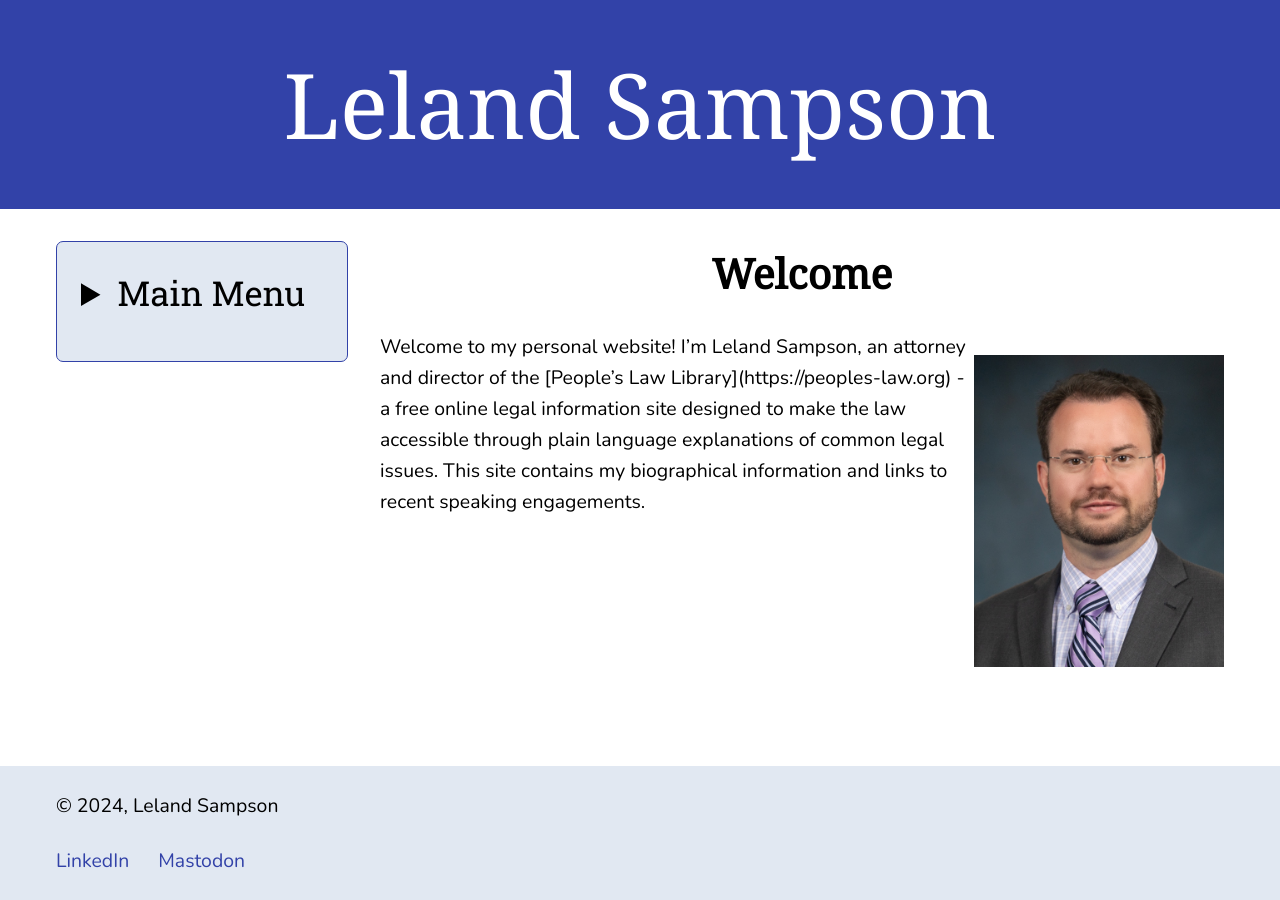
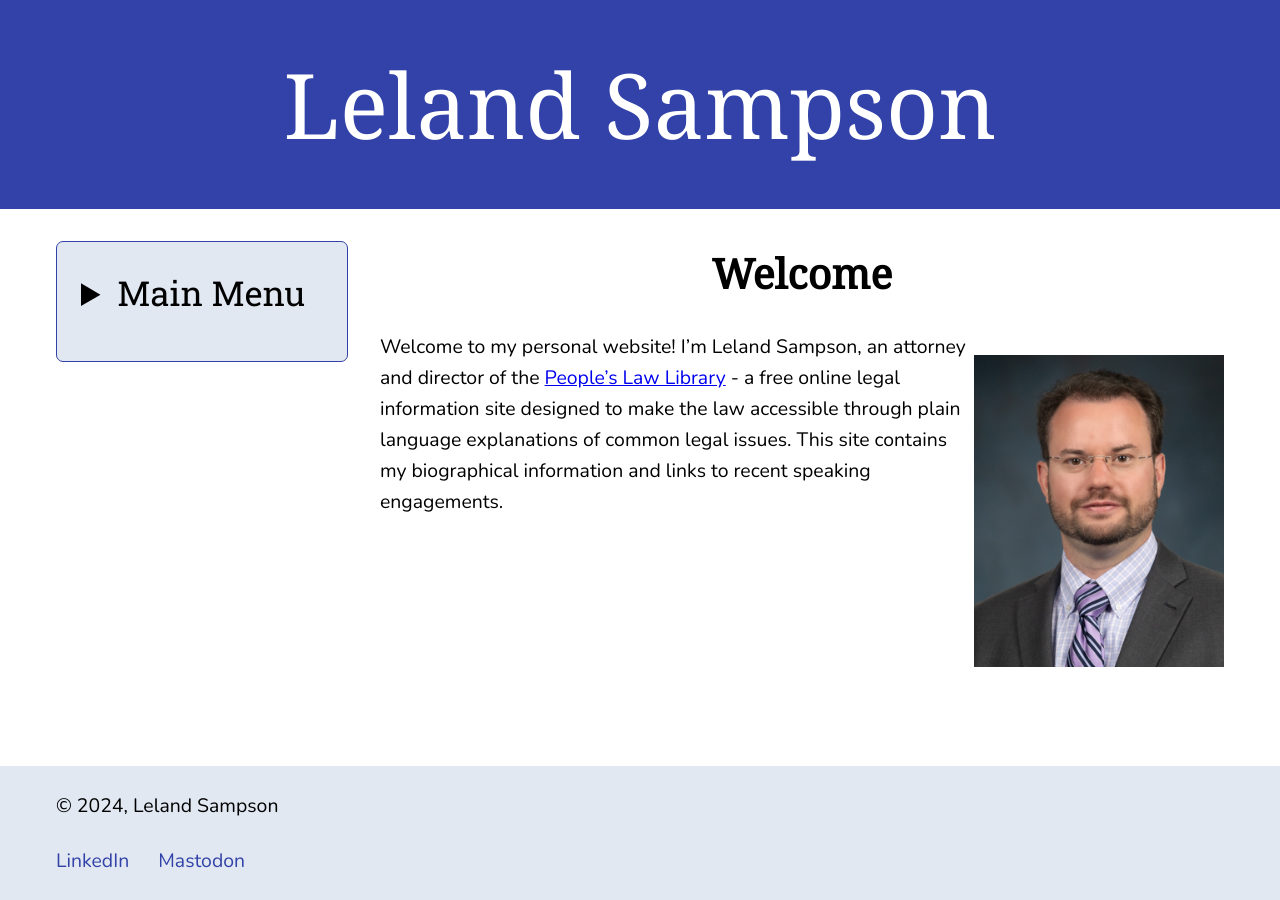
Before and after one commit to lelandsampson/Leland-Sampson-Website, a Jekyll site: the page built from index.md, in a window 1280 px wide. Built offline with Jekyll 4.4.1, drawn with Linux system fonts in a browser that asks for light colours; some of the changed lines change nothing that is shown.

Commit message:
Update index.md

```diff
--- a/index.md
+++ b/index.md
@@ -6,6 +6,6 @@ title: Home
 <h1 align="center">Welcome</h1>
 
 <div class="content-section">
-    <p>Welcome to my personal website! I’m Leland Sampson, an attorney and director of the [People’s Law Library](https://peoples-law.org) - a free online legal information site designed to make the law accessible through plain language explanations of common legal issues. This site contains my biographical information and links to recent speaking engagements.</p>
+    <p>Welcome to my personal website! I’m Leland Sampson, an attorney and director of the <a href="https://peoples-law.org">People’s Law Library</a> - a free online legal information site designed to make the law accessible through plain language explanations of common legal issues. This site contains my biographical information and links to recent speaking engagements.</p>
     <img src="/images/sampson-headshot-small.jpg" alt="Leland Sampson" class="profile-image">
 </div>
```
